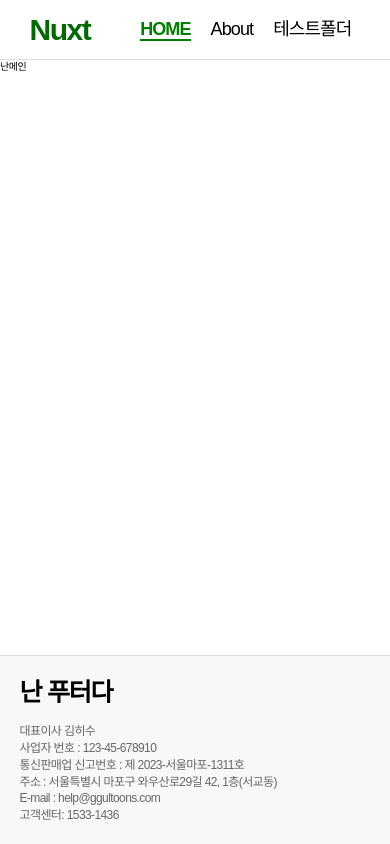
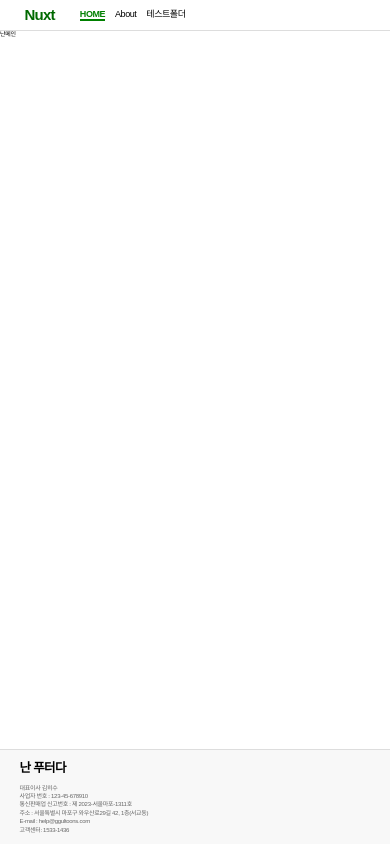
Before and after one commit to kim-heesu/Nuxt, a Nuxt app: page / in a window 390 px wide. Built offline with nearby package versions, Linux system fonts and the light colour scheme; a web font is replaced by a local one.

Commit message:
반응형 기본 스타일 추가

```diff
--- a/assets/css/common.css
+++ b/assets/css/common.css
@@ -14,7 +14,7 @@
 ---------------------------------------------------------------- */
 html {
   scroll-behavior: smooth;
-  font-size: 10px;
+  font-size: 62.5%;  /* 기본 font-size: 10px; */
   font-family: 'nanumsquare', sans-serif;
 }
 * {
@@ -124,6 +124,15 @@ form[class*='form-style'] .btn-wrap > * {
        tablet : max-width:1024px
 ---------------------------------------------------------------- */
 @media screen and (max-width: 1024px) {
+  body{
+    background: #f8f8f8;
+  }
+  .wrap{
+    width: 768px;
+    max-width: 100%;
+    margin: 0 auto;
+    background: #fff;
+  }
   .display-pc {
     display: none;
   }
@@ -136,4 +145,7 @@ form[class*='form-style'] .btn-wrap > * {
        mobile : max-width:768px
 ---------------------------------------------------------------- */
 @media screen and (max-width: 768px) {
+  html{
+    font-size: 31.25%;  /* 기본 font-size: 5px */
+  }
 }
```
